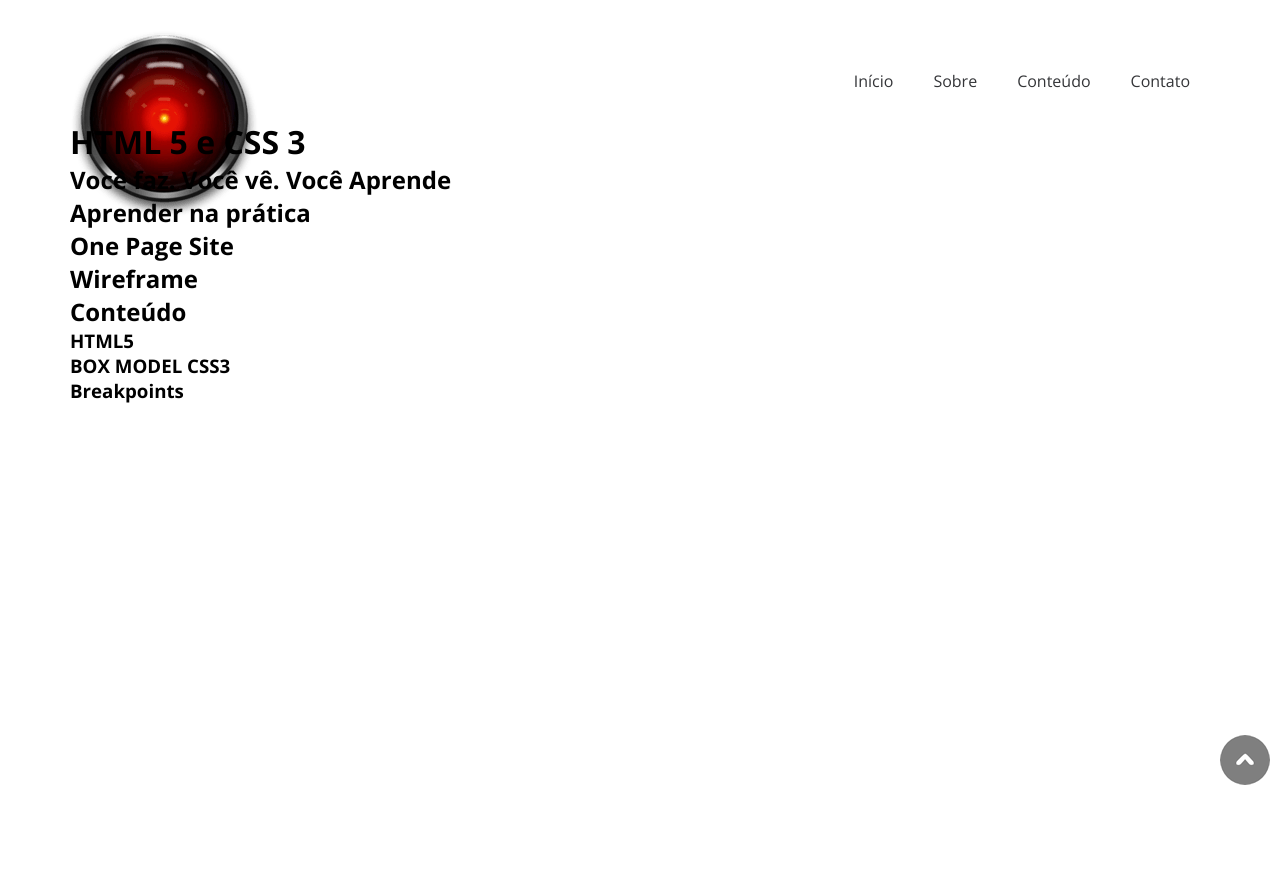
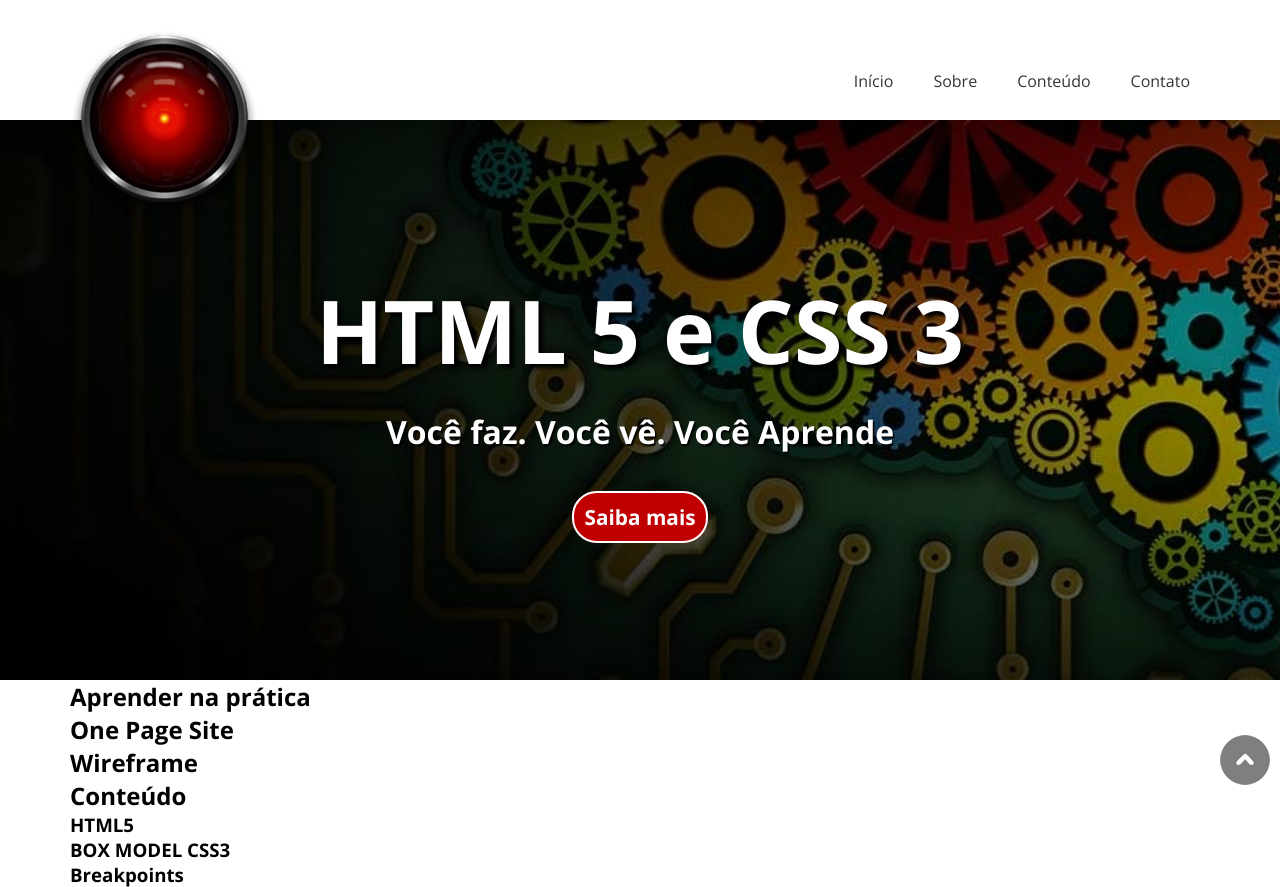
Before and after one commit to EngNilson/html5css3, a plain HTML site: page index.html in a window 1280 px wide. Before the commit the page ends 800 px from the top, so only its background shows below. Drawn offline with nearby package versions, Linux system fonts and the light colour scheme.

Commit message:
Banner alterado

```diff
--- a/index.html
+++ b/index.html
@@ -35,6 +35,7 @@
         <div class ="Container">
             <h1>HTML 5 e CSS 3</h1>
             <h2>Você faz. Você vê. Você Aprende</h2>
+            <a href="https://www.youtube.com/watch?v=u3papaX85MA" target = "_blank" class="Botao">Saiba mais</a>
         </div>
 
 
--- a/style.css
+++ b/style.css
@@ -17,7 +17,7 @@ body{
     font-family: 'Open Sans', sans-serif;
     font-size: 1em;
 }
-
+/* Layout */
 .Container{
     margin: 0 auto;
 }
@@ -26,6 +26,18 @@ body{
     display: flex;
     justify-content: space-between;
 }
+
+.Botao{
+    text-decoration: none;
+    color: #fff;
+    font-size: 1.3em;
+    font-weight: 700;
+    background-color: #c00000;
+    padding: 10px;
+    border: 2px solid #fff;
+    border-radius: 25px;
+}
+
 /* Topo do site*/
 #topo{
     position: fixed;
@@ -76,11 +88,36 @@ nav ul li a {
     color: #fff;
 }
 
+main{
+    height: 75vh;
+    background:  url(img/banner.jpg);
+    background-size: cover;
+    color: #fff;
+    display: flex;
+    flex-direction: column;
+    justify-content: center;
+    text-align: center;
+}
+
+main h1{
+    font-size: 2.5em;
+}
+
+main h2{
+    font-size: 1em;
+    margin: 20px 0px 50px 0px;
+}
+
 /* Smartphone Landscape >>>>>>>>>>>>>>>>>>>>>>>>>>>>>>>>>>>> */
 @media (min-width: 576px){
     /* Layout */
     .Container{
         max-width: 540px;
+    }
+
+    /* Destaque */
+    main h1, main h2{
+        text-shadow: #000 0.05em 0.05em 0.05em;
     }
 }
 
@@ -90,6 +127,18 @@ nav ul li a {
     .Container{
         max-width: 720px;
     }
+
+    main{
+        height: 45vh;
+    }
+
+    main h1{
+        font-size: 5.5em;
+    }
+
+    main h2{
+        font-size: 2em;
+    }
 }
 
 /* Tablet Landscape >>>>>>>>>>>>>>>>>>>>>>>>>>>>>>>>>>>> */
@@ -98,6 +147,11 @@ nav ul li a {
     .Container{
         max-width: 960px;
     }
+
+    main{
+        height: 70vh;
+    }
+
 }
 
 /* PC >>>>>>>>>>>>>>>>>>>>>>>>> */
```
